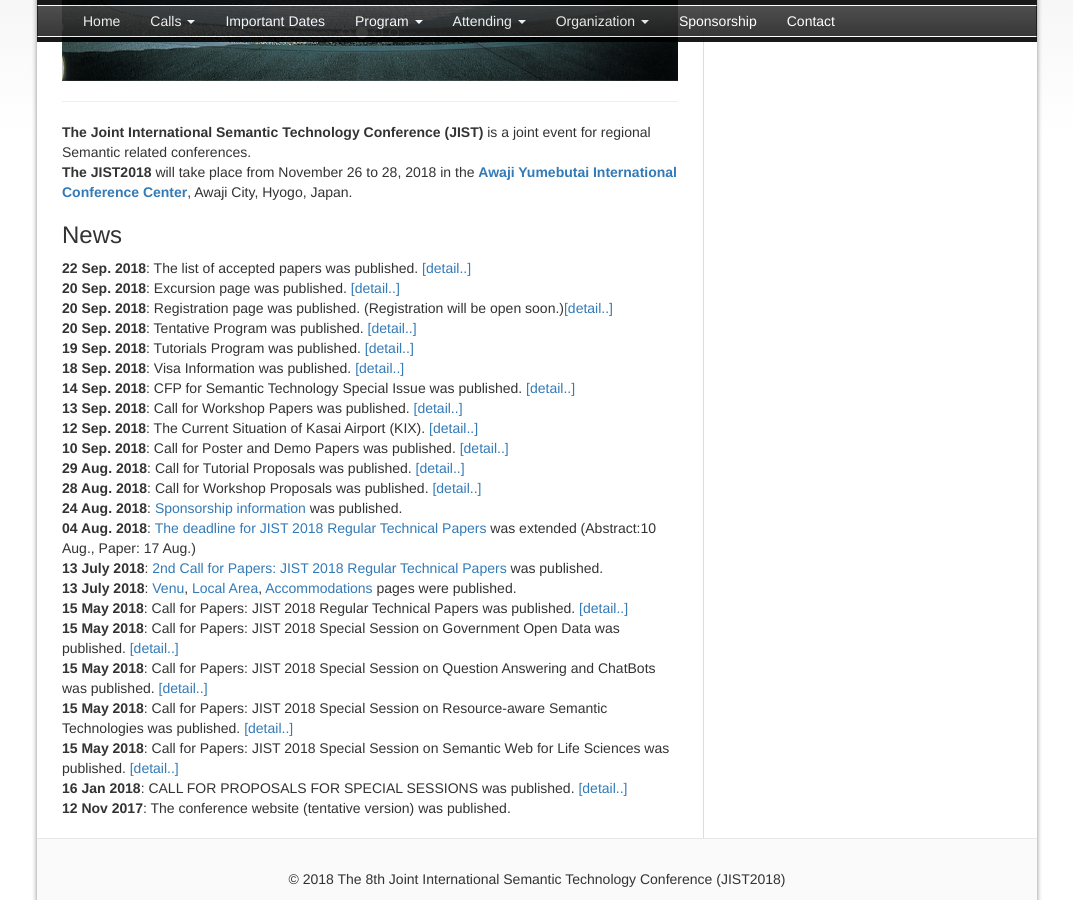
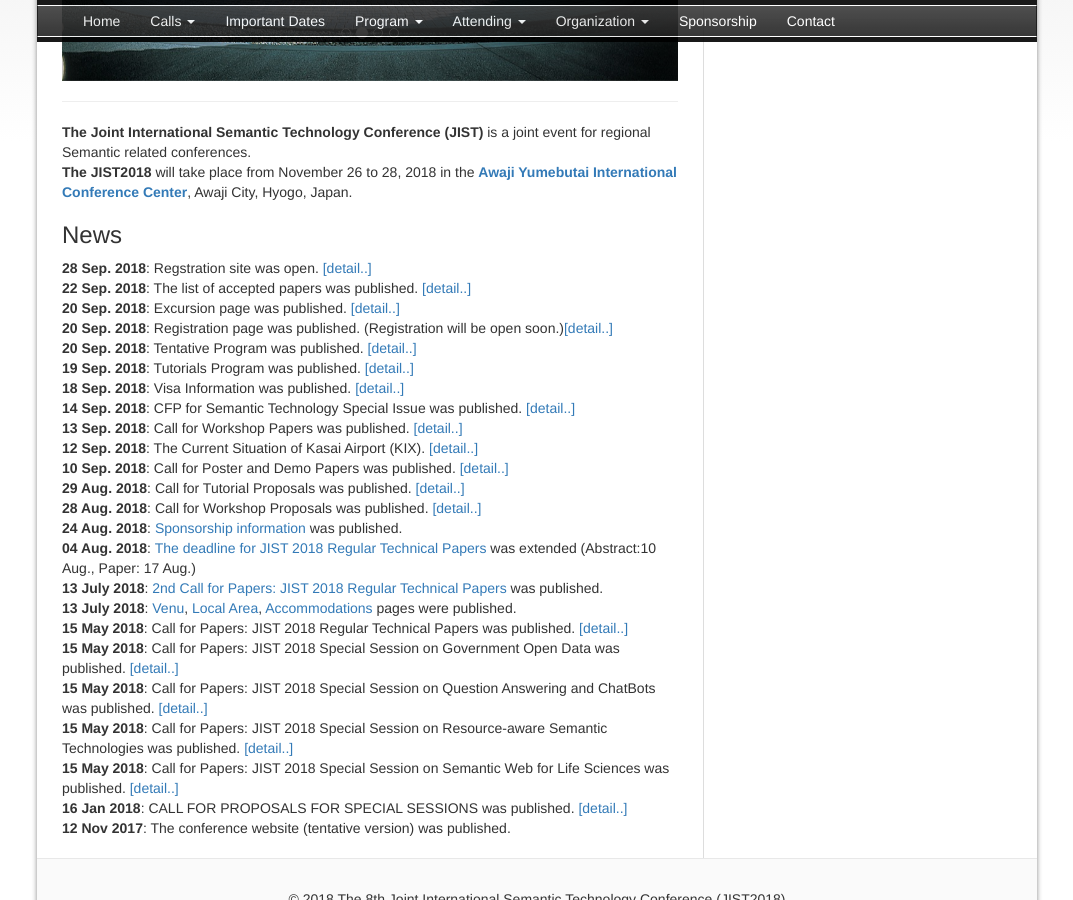
Before and after one commit to IJCKGconference/JIST2018, a Jekyll site: the page built from index.html, in a window 1280 px wide and 900 px high, scrolled down 680 px. Shown: the whole window, without its empty margins (103-1176 px from the left). Built offline with Jekyll 4.4.1, drawn with Linux system fonts in a browser that asks for light colours; comment, search, counter and statistics services are not loaded.

Commit message:
Add a News about Registration site

```diff
--- a/index.html
+++ b/index.html
@@ -27,6 +27,7 @@
 
     <dl>
       <dt></dt>
+      <dd class="indent"><b>28 Sep. 2018</b>: <span class="bold">Regstration site</span> was open. <a href="pages/attending/registration.html">[detail..]</a></dd>
       <dd class="indent"><b>22 Sep. 2018</b>: <span class="bold">The list of accepted papers</span> was published. <a href="pages/program/accepted-papers.html">[detail..]</a></dd>
       <dd class="indent"><b>20 Sep. 2018</b>: <span class="bold">Excursion page</span> was published. <a href="pages/attending/excursion.html">[detail..]</a></dd>
       <dd class="indent"><b>20 Sep. 2018</b>: <span class="bold">Registration page</span> was published. (Registration will be open soon.)<a href="pages/attending/registration.html">[detail..]</a></dd>
```
